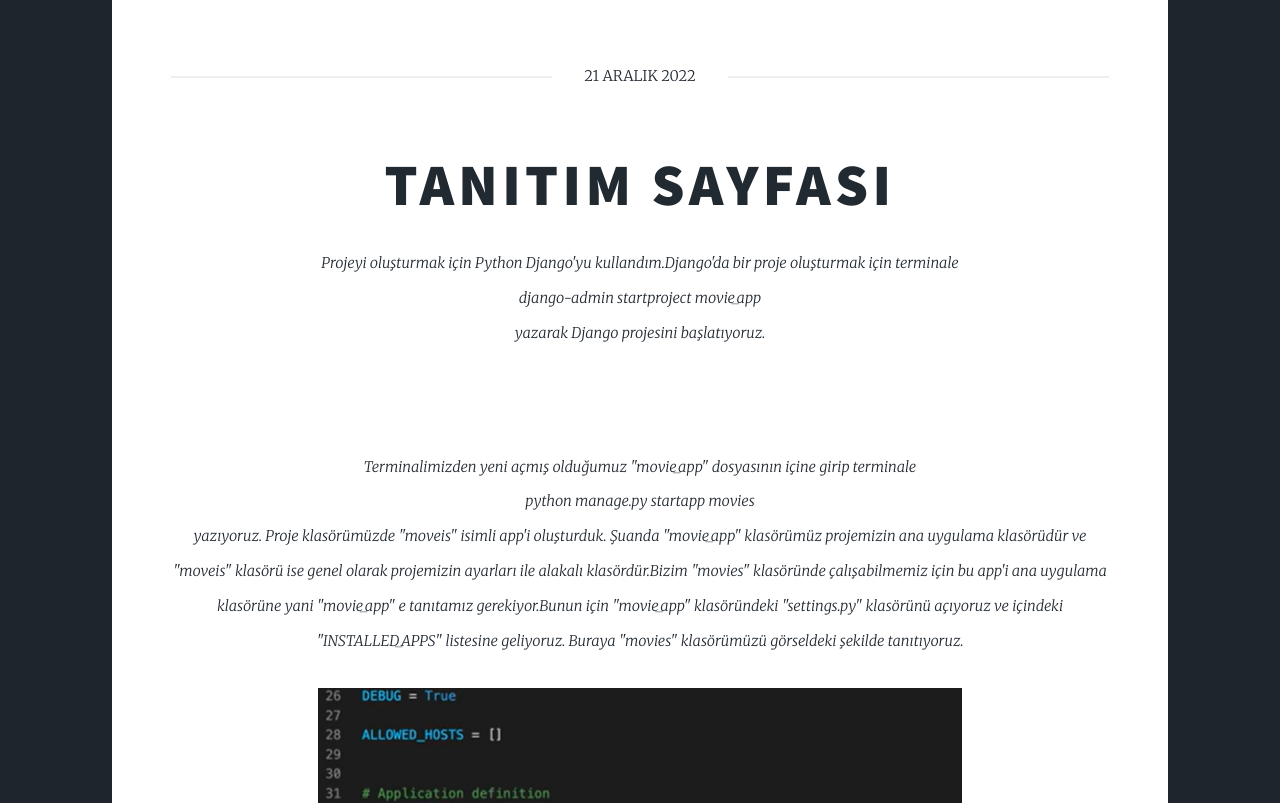
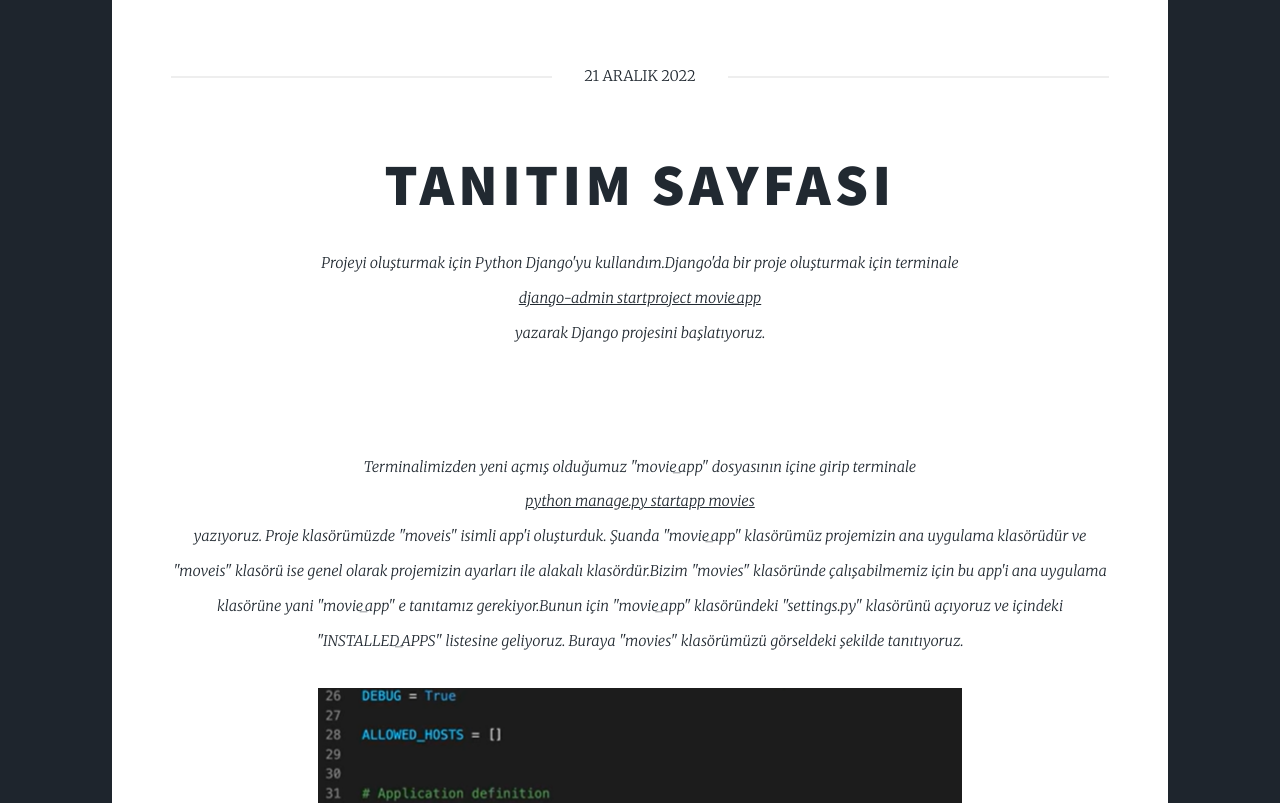
Before and after one commit to yusuf-yesil/yusuf-yesil.github.io, a plain HTML site: page tanıtım.html in a window 1280 px wide. Shown: the top 803 px of the page. Drawn offline with Linux system fonts and the light colour scheme.

Commit message:
Update tanıtım.html

```diff
--- a/tanıtım.html
+++ b/tanıtım.html
@@ -16,10 +16,10 @@
 							<span class="date">21 ARALIK 2022</span>
 							<h2><a href="#">Tanıtım Sayfası</a></h2>
 							<p>Projeyi oluşturmak için Python Django'yu kullandım.Django'da bir proje oluşturmak için terminale <br>
-                            django-admin startproject movie_app<br>
+							<u>django-admin startproject movie_app </u><br>
                             				yazarak Django projesini başlatıyoruz.</p><br><br>
                             				<p>Terminalimizden yeni açmış olduğumuz "movie_app" dosyasının içine girip terminale<br>
-                            python manage.py startapp movies <br>
+							<u>python manage.py startapp movies </u>  <br>
                             				yazıyoruz. Proje klasörümüzde "moveis" isimli app'i oluşturduk. Şuanda "movie_app" klasörümüz projemizin ana uygulama klasörüdür ve
                             				"moveis" klasörü ise genel olarak projemizin ayarları ile alakalı klasördür.Bizim "movies" klasöründe çalışabilmemiz için bu app'i
                             				ana uygulama klasörüne yani "movie_app" e tanıtamız gerekiyor.Bunun için "movie_app" klasöründeki "settings.py" klasörünü açıyoruz ve
```
Lines whose indentation alone changed are shown as unchanged.
